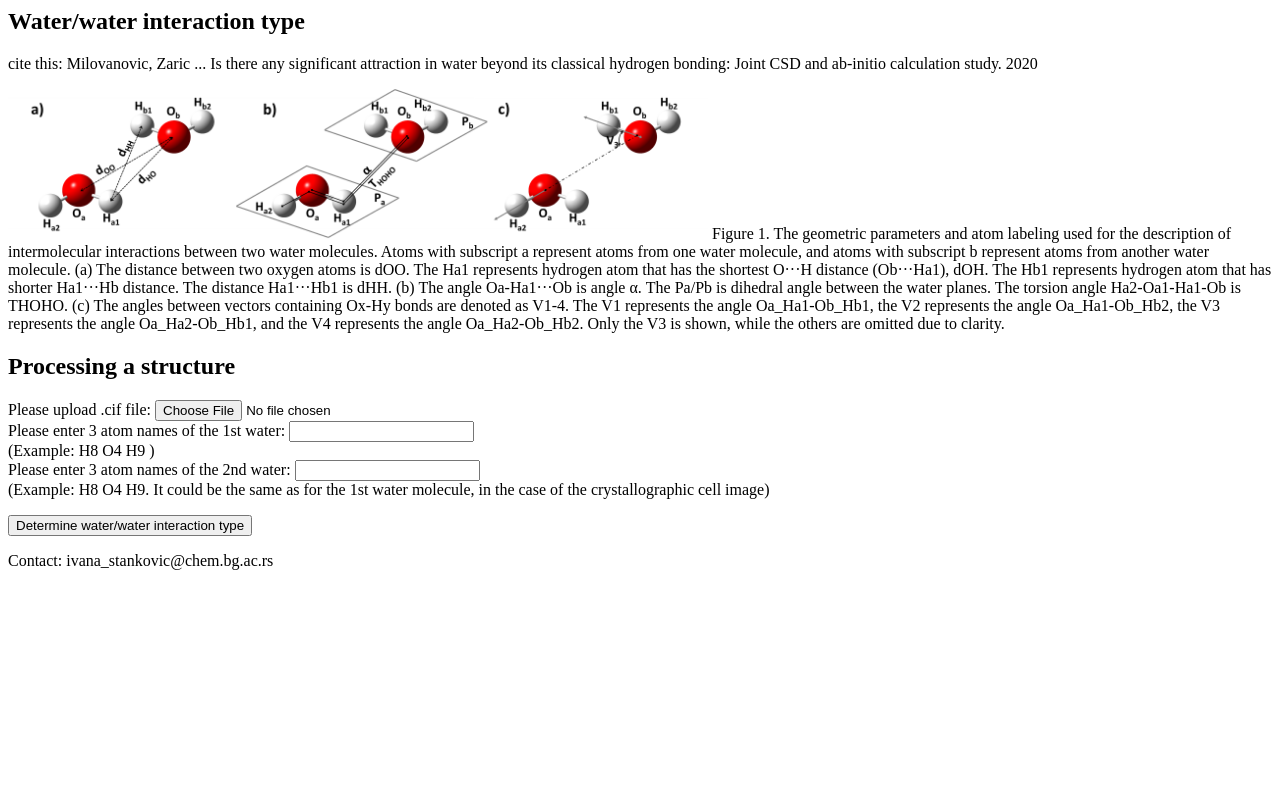
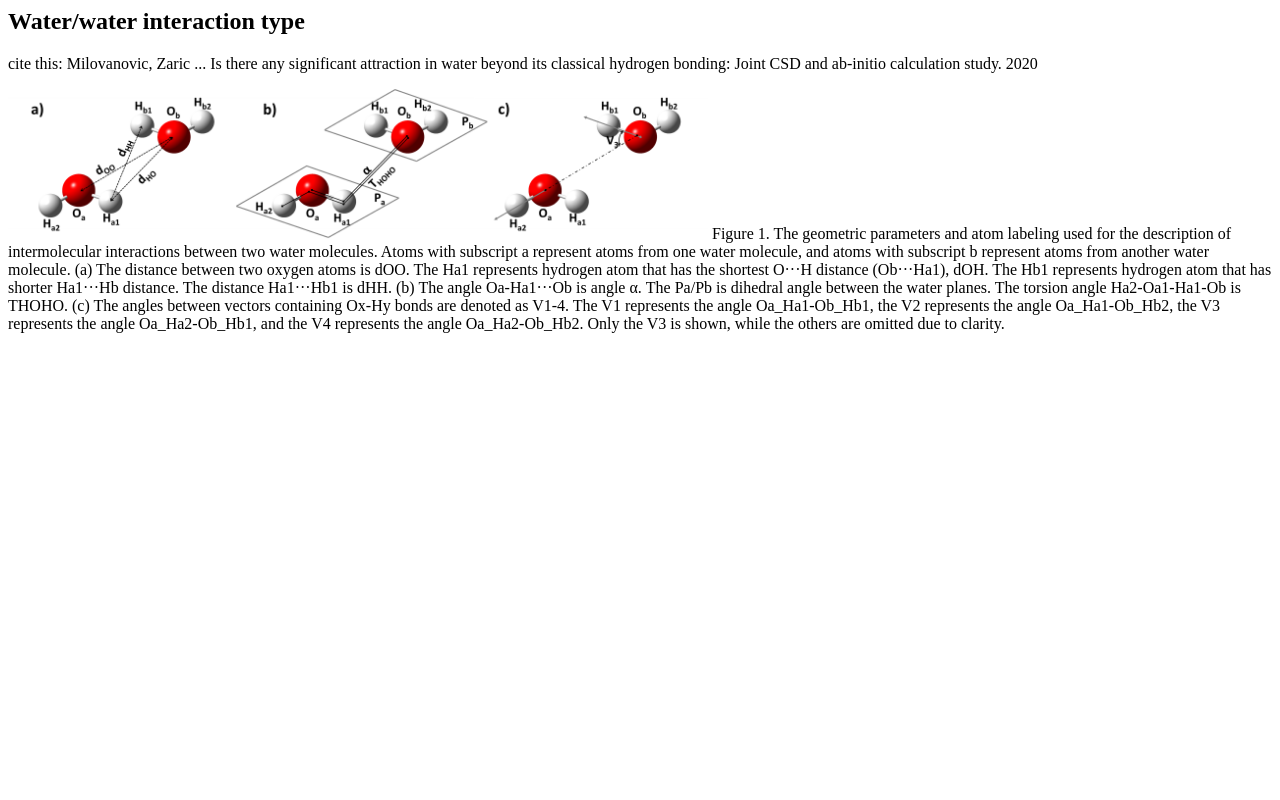
Before and after one commit to ivanastankovic12/water-water, a PHP site: page /crit.php in a window 1280 px wide. Run offline with PHP 8.4, Linux system fonts and the light colour scheme.

Commit message:
Update crit.php

```diff
--- a/crit.php
+++ b/crit.php
@@ -27,61 +27,6 @@ Figure 1. The geometric parameters and atom labeling used for the description of
 
 
 
-<h2>  Processing a structure  </h2>
-
-
-<! ucitavanje imena atoma>
-<form action="" method="post">
-Please upload .cif file: <input type="file" id="myFile" name="filename"><br>
-
-Please enter 3 atom names of the 1st water: <input type="text" name="name"><br>
-(Example:  H8 O4 H9 ) <br>
-
-
-Please enter 3 atom names of the 2nd water: <input type="text" name="name2"><br>
-(Example:  H8 O4 H9. It could be the same as for the 1st water molecule, in the case of the crystallographic cell image)
-<p>
-
-
-<!// ostavi imena atoma u poljima i posle klikanja na dugme>
-
-
-<input type="submit"  value="Determine water/water interaction type" >
-</form>
-
-
-
-<!izvrsavanje programa na dugme kada se klikne na dugme>
-  <?php
-
- if (isset($_POST['name']) and isset($_POST['name2']) and  isset($_POST['filename']))    /// uslov da svi atomi budu tu
-    {
-
-$outputATOMS1= $_POST["name"];
-$outputATOMS2= $_POST["name2"];
-$cif= $_POST["filename"];
-//stampanje imena atoma
-echo " CIF file:    </pre>$cif</pre>";
-echo "<br />"; // creating a new line
-
-echo "1st water:    </pre>$outputATOMS1</pre>";
-echo "<br />"; // creating a new line
-
-echo " 2nd water:    </pre>$outputATOMS2</pre>";
-
-
-$output = shell_exec(" python kriterijum.py $cif   $outputATOMS1   $outputATOMS2");
-
-
-
-//stampanje rezultata programa>
-echo "<pre>$output</pre>";
-
-
-}
-    ?>
-
-Contact:  ivana_stankovic@chem.bg.ac.rs
 
 </body>
 </html>
```
